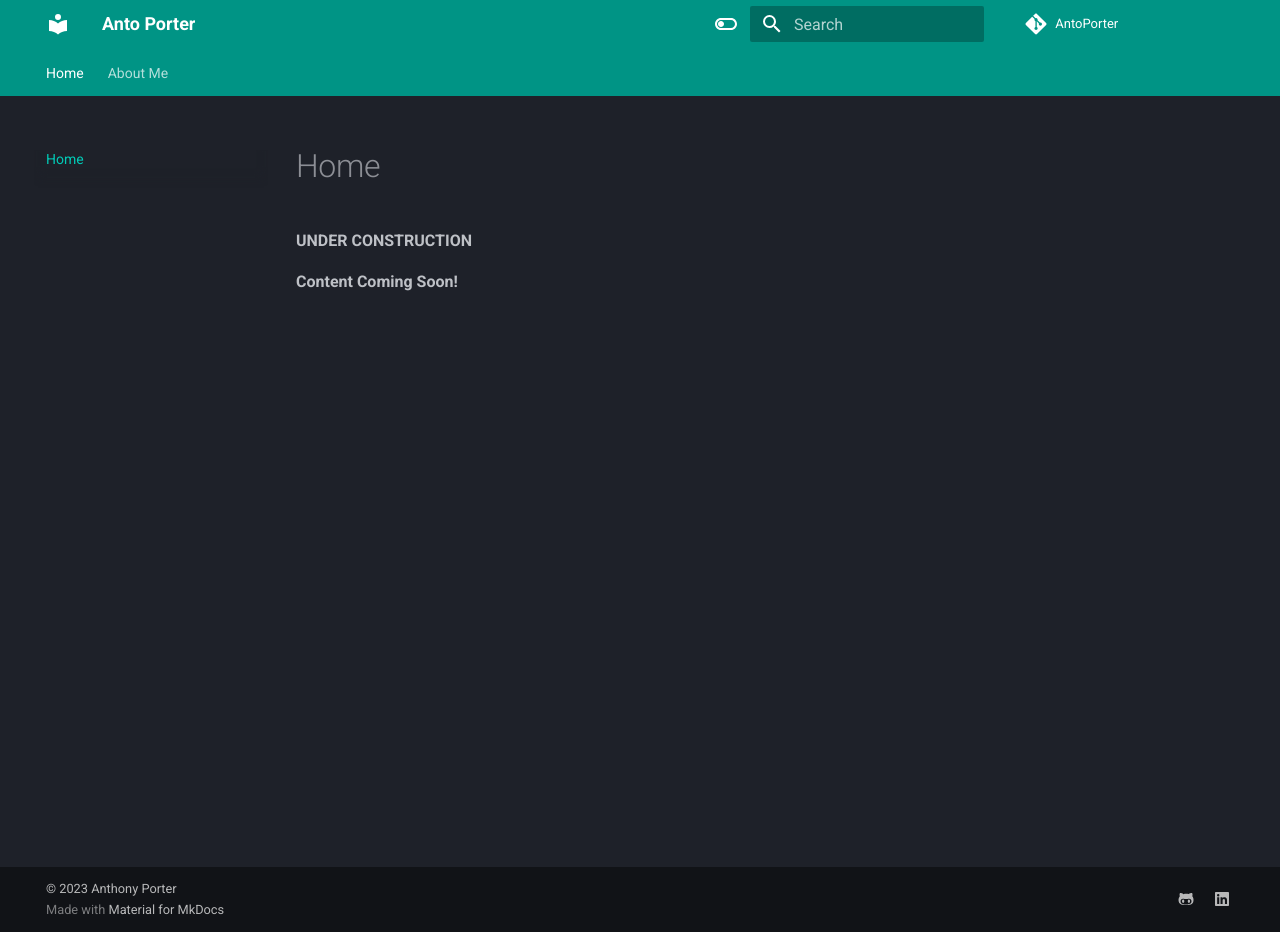
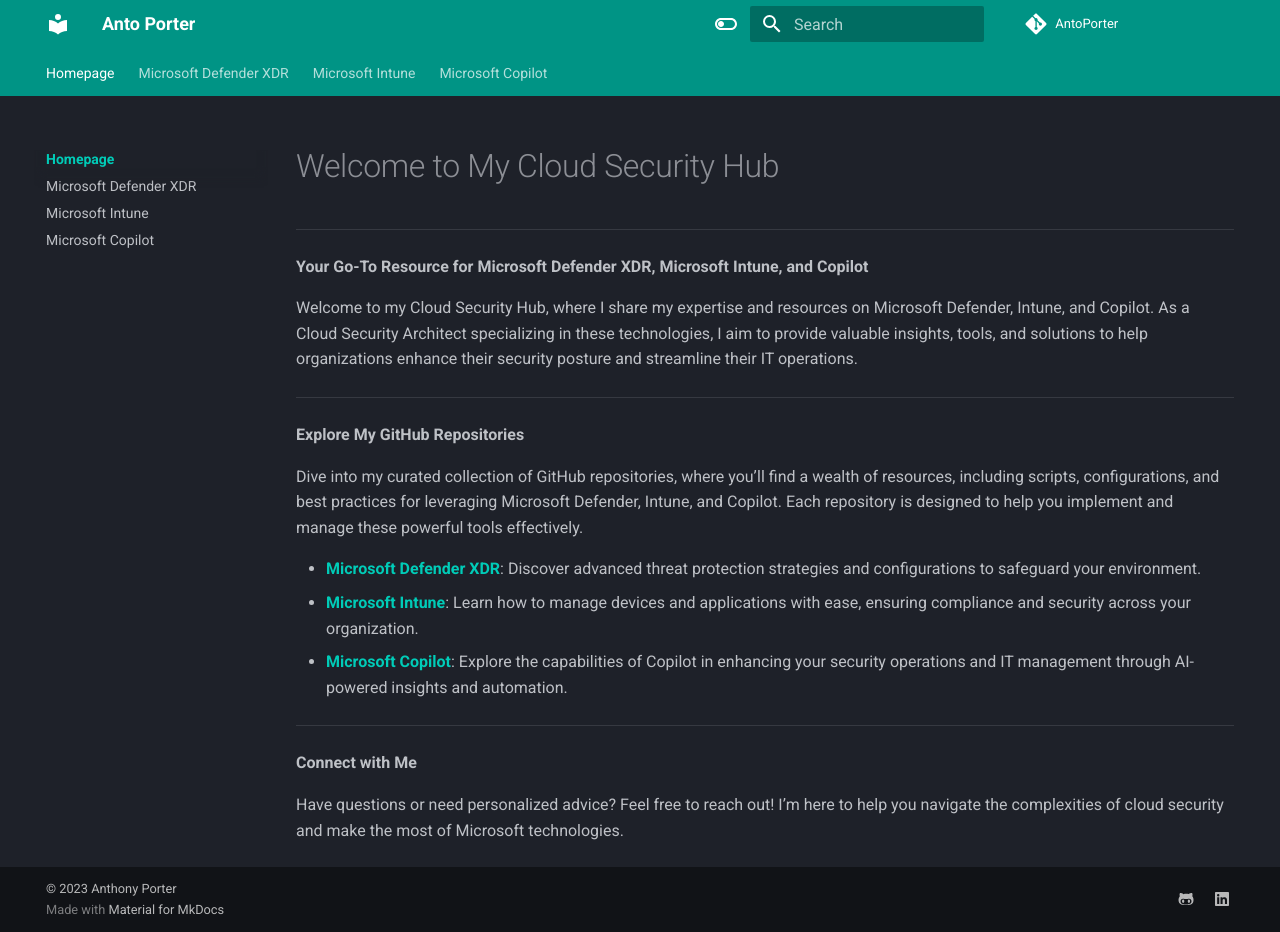
Before and after one commit to AntoPorter/antoporter.github.io, an MkDocs documentation site: the page built from docs/index.md, in a window 1280 px wide and 932 px high. Built offline with MkDocs 1.6.1 and Material for MkDocs 9.7.7, drawn with Linux system fonts in a browser that asks for light colours; comment, search, counter and statistics services are not loaded; old or Windows-style settings are respelled for this version of MkDocs.

Commit message:
sitecontents

```diff
--- /dev/null
+++ b/docs/copilot/copilotm365/index.md
@@ -0,0 +1 @@
+# Microsoft Copilot for Microsoft 365
--- /dev/null
+++ b/docs/copilot/copilotsecurity/index.md
@@ -0,0 +1 @@
+# Microsoft Copilot for Security
--- /dev/null
+++ b/docs/defenderxdr/defendercloudapps/index.md
@@ -0,0 +1 @@
+# Microsoft Defender for Cloud Apps
--- /dev/null
+++ b/docs/defenderxdr/defenderendpoint/index.md
@@ -0,0 +1 @@
+# Microsoft Defender for Endpoint
--- /dev/null
+++ b/docs/defenderxdr/defenderidentity/index.md
@@ -0,0 +1 @@
+# Microsoft Defender for Identity
--- /dev/null
+++ b/docs/defenderxdr/defenderoffice365/index.md
@@ -0,0 +1 @@
+# Microsoft Defender for Office 365
--- a/docs/index.md
+++ b/docs/index.md
@@ -1,5 +1,22 @@
-# Home
+# Welcome to My Cloud Security Hub
 
-**UNDER CONSTRUCTION**
+---
 
-**Content Coming Soon!**
+**Your Go-To Resource for Microsoft Defender XDR,  Microsoft Intune, and Copilot**
+
+Welcome to my Cloud Security Hub, where I share my expertise and resources on Microsoft Defender, Intune, and Copilot. As a Cloud Security Architect specializing in these technologies, I aim to provide valuable insights, tools, and solutions to help organizations enhance their security posture and streamline their IT operations.
+
+---
+**Explore My GitHub Repositories**
+
+Dive into my curated collection of GitHub repositories, where you’ll find a wealth of resources, including scripts, configurations, and best practices for leveraging Microsoft Defender, Intune, and Copilot. Each repository is designed to help you implement and manage these powerful tools effectively.
+
+- [**Microsoft Defender XDR**](.\defenderxdr\index.md): Discover advanced threat protection strategies and configurations to safeguard your environment.
+- [**Microsoft Intune**](.\intune\index.md): Learn how to manage devices and applications with ease, ensuring compliance and security across your organization.
+- [**Microsoft Copilot**](.\copilot\index.md): Explore the capabilities of Copilot in enhancing your security operations and IT management through AI-powered insights and automation.
+
+
+---
+**Connect with Me**
+
+Have questions or need personalized advice? Feel free to reach out! I’m here to help you navigate the complexities of cloud security and make the most of Microsoft technologies.
--- a/mkdocs.yml
+++ b/mkdocs.yml
@@ -15,6 +15,8 @@
     - navigation.expand
     - navigation.path
     - navigation.indexes
+    - navigation.instant
+    - navigation.instant.progress
     - toc.integrate
     - navigation.top
     - search.suggest
@@ -72,3 +74,23 @@
 
 copyright: |
   &copy; 2023 <a href="https://github.com/AntoPorter"  target="_blank" rel="noopener">Anthony Porter</a>
+
+nav:
+  - Homepage:
+    - index.md
+    - .\defenderxdr\index.md
+    - .\intune\index.md
+    - .\copilot\index.md
+  - Microsoft Defender XDR:
+    - .\defenderxdr\index.md
+    - .\defenderxdr\defenderendpoint\index.md
+    - .\defenderxdr\defenderoffice365\index.md
+    - .\defenderxdr\defenderidentity\index.md
+    - .\defenderxdr\defendercloudapps\index.md
+  - Microsoft Intune:
+    - .\intune\index.md
+    - .\intune\remediations\remediations.md
+  - Microsoft Copilot:
+    - .\copilot\index.md
+    - .\copilot\copilotm365\index.md
+    - .\copilot\copilotsecurity\index.md
```
Also changed, not shown: docs/about.md (deleted, +0 -7 lines), docs/copilot/index.md (added, +7 -0 lines), docs/defenderxdr/index.md (added, +11 -0 lines), docs/intune/index.md (added, +6 -0 lines), docs/intune/remediations/remediations.md (added, +73 -0 lines), docs/img/favicon.ico (deleted).
